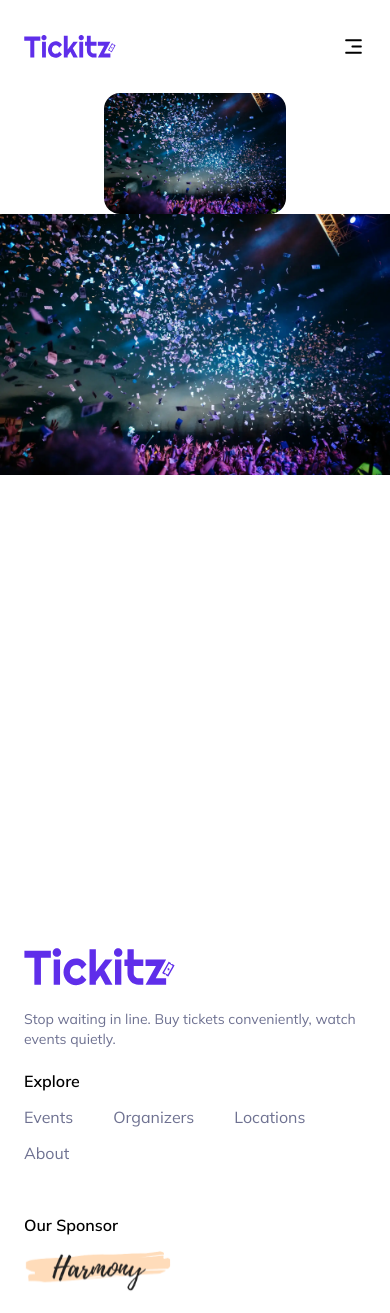
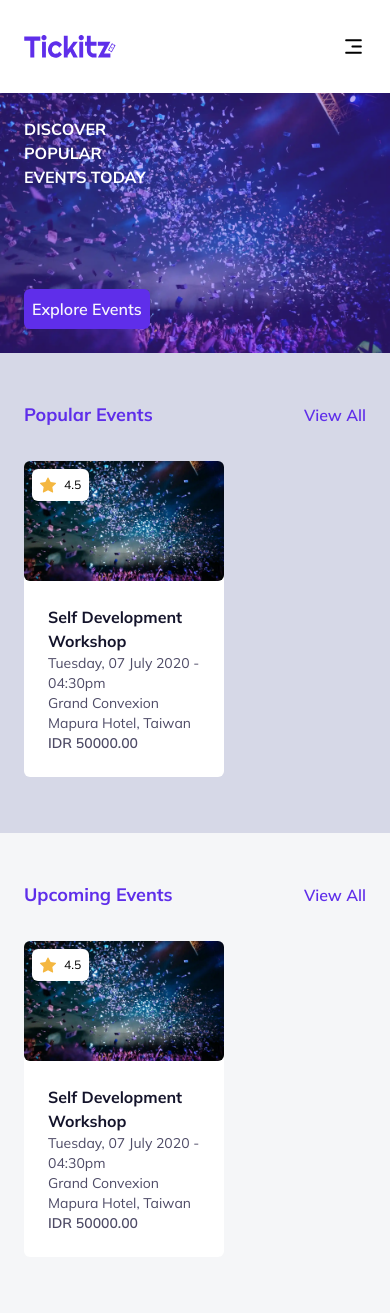
Before and after one commit to Yosef1997/miniproject, a Next.js app: page / in a window 390 px wide. Shown: the top 1313 px of the page. Built offline with nearby package versions, Linux system fonts and the light colour scheme.

Commit message:
feat:slicing layout landing page mobile done

```diff
--- a/app/(main)/_components/EventCard.tsx
+++ b/app/(main)/_components/EventCard.tsx
@@ -1,14 +1,35 @@
+import { BsFillStarFill } from "react-icons/bs"
 import Image from "next/image"
 import React from "react"
 import EventImg from "@/public/hero.webp"
 
-const EventCard = () => {
+interface EventCardProps {
+  rating: string
+  title: string
+  date: string
+  location: string
+  price: string
+}
+
+const EventCard: React.FC<EventCardProps> = (props) => {
   return (
-    <div>
-      <div>
-        <div className='relative'>
-          <Image src={EventImg} width={400} height={240} alt='event' />
+    <div className='w-[200px] bg-white rounded-md'>
+      <div className='relative'>
+        <Image
+          src={EventImg}
+          alt='event'
+          className='h-[120px] w-[200px] object-cover rounded-md'
+        />
+        <div className='bg-white flex items-center gap-x-2 absolute top-2 left-2 p-2 rounded-md'>
+          <BsFillStarFill color='#F4B740' />
+          <p className='text-xs'>{props.rating}</p>
         </div>
+      </div>
+      <div className='p-6'>
+        <h2 className='font-bold text-title'>{props.title}</h2>
+        <p className='text-body text-sm'>{props.date}</p>
+        <p className='text-body text-sm'>{props.location}</p>
+        <p className='text-body text-sm font-semibold'>IDR {props.price}</p>
       </div>
     </div>
   )
--- a/app/(main)/page.tsx
+++ b/app/(main)/page.tsx
@@ -1,16 +1,127 @@
+"use client"
 import Image from "next/image"
 import EventCard from "./_components/EventCard"
 import Hero from "@/public/hero.webp"
+import Link from "next/link"
+import * as yup from "yup"
+import { Field, Form, Formik, FormikProps } from "formik"
+
+const landingSchema = yup.object().shape({
+  email: yup
+    .string()
+    .email("Invalid email address format")
+    .required("Email is required"),
+})
+
+interface landingValues {
+  email: string
+}
 
 export default function Home() {
+  const initialValues: landingValues = {
+    email: "",
+  }
   return (
-    <main className='flex min-h-screen'>
-      <div>
-        <div className='px-[104px] w-fit'>
-          <Image className='rounded-2xl' src={Hero} alt='hero' />
+    <div className='bg-background'>
+      <div className='relative'>
+        <Image
+          src={Hero}
+          alt='hero'
+          className='w-full lg:h-[80vh] object-cover'
+        />
+        <div className='absolute flex flex-col justify-between inset-0 bg-primary bg-opacity-40  p-6 lg:p-20'>
+          <h2 className='text-white md:text-7xl font-bold'>
+            DISCOVER <br /> POPULAR <br /> EVENTS TODAY
+          </h2>
+          <button
+            type='button'
+            title='Explore Events'
+            className='bg-primary text-white-btn font-semibold p-2 lg:py-3 lg:px-8 rounded-md w-fit'
+          >
+            Explore Events
+          </button>
         </div>
-        <EventCard />
       </div>
-    </main>
+      <div className='pt-12 pb-14'>
+        <div className='flex items-center justify-between px-6 pb-8'>
+          <h2 className='text-lg font-bold text-primary'>Popular Events</h2>
+          <Link href={"/popularevents"} className='font-semibold text-primary'>
+            View All
+          </Link>
+        </div>
+        <div className='ml-6'>
+          <EventCard
+            rating={"4.5"}
+            title={"Self Development Workshop"}
+            date={"Tuesday, 07 July 2020 - 04:30pm"}
+            location={"Grand Convexion Mapura Hotel, Taiwan"}
+            price={"50000.00"}
+          />
+        </div>
+      </div>
+      <div className='pt-12 pb-14 bg-background-v2'>
+        <div className='flex items-center justify-between px-6 pb-8'>
+          <h2 className='text-lg font-bold text-primary'>Upcoming Events</h2>
+          <Link href={"/popularevents"} className='font-semibold text-primary'>
+            View All
+          </Link>
+        </div>
+        <div className='ml-6'>
+          <EventCard
+            rating={"4.5"}
+            title={"Self Development Workshop"}
+            date={"Tuesday, 07 July 2020 - 04:30pm"}
+            location={"Grand Convexion Mapura Hotel, Taiwan"}
+            price={"50000.00"}
+          />
+        </div>
+        <div className='bg-white mx-6 mt-16 px-8 py-12 rounded-md'>
+          <h2 className='font-bold text-primary text-center'>
+            GET UPDATE FOR POPULAR EVENTS EVERYDAY
+          </h2>
+          <Formik
+            initialValues={initialValues}
+            validationSchema={landingSchema}
+            onSubmit={async (values) => {
+              console.log(values)
+            }}
+          >
+            {(props: FormikProps<landingValues>) => {
+              const { values, errors, touched, handleChange } = props
+              console.log(props.values)
+              return (
+                <Form className='lg:flex lg:justify-center lg:items-start lg:gap-x-4 lg:mt-10'>
+                  <div className='flex flex-col my-5 lg:my-0'>
+                    <Field
+                      className='px-4 lg:px-6 py-2 lg:py-5 mt-3 lg:mt-0 rounded-md border border-border-line focus:outline-none'
+                      type='email'
+                      name='email'
+                      onChange={handleChange}
+                      value={values.email}
+                      placeholder='Type your email'
+                    />
+                    {touched.email && errors.email ? (
+                      <div className='text-error text-sm mt-1'>
+                        {errors.email}
+                      </div>
+                    ) : null}
+                  </div>
+                  <button
+                    className='bg-primary text-white font-bold w-full lg:w-fit py-2 lg:px-8 lg:py-5 rounded-md'
+                    type='submit'
+                  >
+                    Join now
+                  </button>
+                </Form>
+              )
+            }}
+          </Formik>
+          <p className='text-placeholder text-center mt-8'>
+            By joining you as a Tickitz member, we will always send you the
+            latest updates via email .
+          </p>
+        </div>
+      </div>
+    </div>
   )
 }
```
Also changed, not shown: public/hero.webp.
